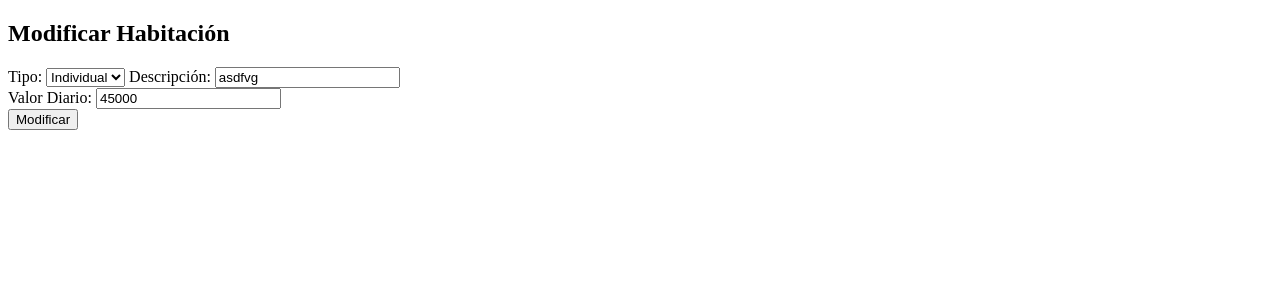
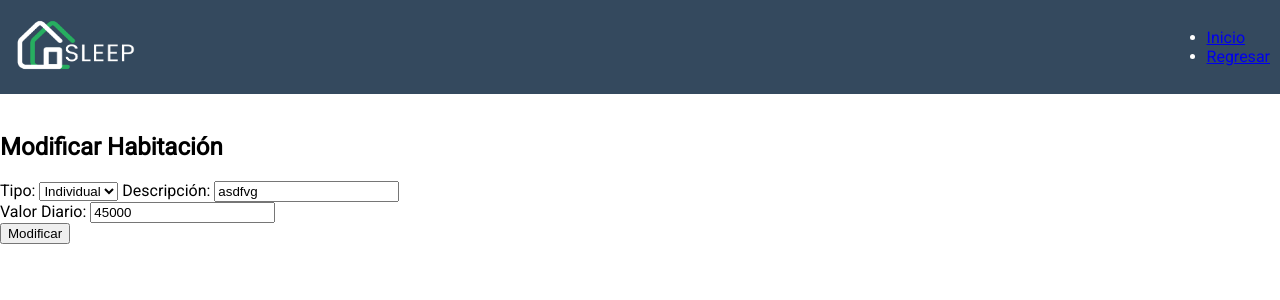
Before and after one commit to JonathanAristizabal/hotel, a PHP site: page /modificar_habitacion.php?numero=1 in a window 1280 px wide. Shown: the top 300 px of the page. Run offline with PHP 8.4, Linux system fonts and the light colour scheme; data comes from the database, SQL or seed files in the repository.

Commit message:
se generan estilos y encabezados en las pag nueva

```diff
--- a/assets/css/crear_cuenta.css
+++ b/assets/css/crear_cuenta.css
@@ -1,6 +1,10 @@
 /* Estilos generales */
+/* Utilizar la fuente Roboto */
+body, header, footer {
+    font-family: "Roboto", sans-serif;
+  }
+
 body {
-    font-family: Arial, sans-serif;
     margin: 0;
     padding: 0;
 }
--- a/assets/css/login.css
+++ b/assets/css/login.css
@@ -1,6 +1,10 @@
 /* Estilos generales */
+/* Utilizar la fuente Roboto */
+body, header, footer {
+    font-family: "Roboto", sans-serif;
+  }
+
 body {
-    font-family: Arial, sans-serif;
     margin: 0;
     padding: 0;
 }
--- a/assets/css/modificar_habitacion.css
+++ b/assets/css/modificar_habitacion.css
@@ -1,4 +1,19 @@
-Utilizar la fuente Roboto
+/* Estilos generales */
+/* Utilizar la fuente Roboto */
 body, header, footer {
   font-family: "Roboto", sans-serif;
 }
+
+body {
+  margin: 0;
+  padding: 0;
+}
+
+header {
+  background-color: #34495e;
+  color: #fff;
+  display: flex;
+  justify-content: space-between;
+  align-items: center;
+  padding: 10px;
+}
--- a/pages/crear_cuenta.php
+++ b/pages/crear_cuenta.php
@@ -58,6 +58,7 @@ if ($_SERVER["REQUEST_METHOD"] == "POST") {
     <meta charset="UTF-8">
     <meta name="viewport" content="width=device-width, initial-scale=1.0">
     <link rel="stylesheet" href="../assets/css/crear_cuenta.css">
+    <link rel="stylesheet" href="https://fonts.googleapis.com/css?family=Roboto&display=swap">
 
     <title>crear cuenta</title>
 </head>
--- a/pages/login.php
+++ b/pages/login.php
@@ -31,6 +31,7 @@ if ($_SERVER["REQUEST_METHOD"] == "POST") {
     <meta charset="UTF-8">
     <meta name="viewport" content="width=device-width, initial-scale=1.0">
     <link rel="stylesheet" href="../assets/css/login.css">
+    <link rel="stylesheet" href="https://fonts.googleapis.com/css?family=Roboto&display=swap">
     <title>login</title>
 </head>
 
--- a/pages/modificar_habitacion.php
+++ b/pages/modificar_habitacion.php
@@ -42,14 +42,34 @@ if ($_SERVER["REQUEST_METHOD"] == "POST") {
 }
 ?>
 
+
 <!DOCTYPE html>
-<html>
+<html lang="en">
+<head>
+    <meta charset="UTF-8">
+    <meta name="viewport" content="width=device-width, initial-scale=1.0">
+    <link rel="stylesheet" href="../assets/css/modificar_habitacion.css">
+    <link rel="stylesheet" href="https://fonts.googleapis.com/css?family=Roboto&display=swap">
+    <title>MOdificar_habitacion</title>
+</head>
+<body>
 
-<head>
-    <title>Modificar Habitación</title>
-</head>
-
+</body>
+</html>
 <body>
+    <!-- encabezado -->
+    <header>
+        <div id="logo">
+            <img src="../assets/img/logoclaro.png" alt="Logo del Hotel" width="135px" height="70px">
+        </div>
+        <nav>
+            <ul class="ul-encabezados">
+                <li><a href="index.php">Inicio</a></li>
+                <li><a href="login.php">Regresar</a></li>
+            </ul>
+        </nav>
+    </header>
+    <br>
     <h2>Modificar Habitación</h2>
     <form method="post">
 
--- a/pages/recuperar_contraseña.php
+++ b/pages/recuperar_contraseña.php
@@ -5,6 +5,7 @@
     <meta charset="UTF-8">
     <meta name="viewport" content="width=device-width, initial-scale=1.0">
     <link rel="stylesheet" href="css/recuperar_contraseña.css">
+    <link rel="stylesheet" href="https://fonts.googleapis.com/css?family=Roboto&display=swap">
     <title>Recuperar_contraseña</title>
 </head>
 
@@ -13,7 +14,7 @@
     <!-- encabezado -->
     <header>
         <div id="logo">
-            <img src="img/logoclaro.png" alt="Logo del Hotel" width="135px" height="70px">
+            <img src="../assets/img/logoclaro.png" alt="Logo del Hotel" width="135px" height="70px">
         </div>
         <nav>
             <ul class="ul-encabezados">
```
Also changed, not shown: assets/css/crear_habitacion.css (+19 -0 lines), assets/css/crear_reserva.css (+19 -0 lines), assets/css/modificar_cuenta.css (+16 -1 lines), assets/css/recuperar_contraseña.css (+5 -2 lines), assets/css/reservas.css (+19 -0 lines), pages/crear_reserva.php (+13 -0 lines), pages/modificar_cuenta.php (+18 -2 lines), pages/reservas.php (+16 -2 lines), assets/css/eliminar habitacion.css (deleted), assets/css/eliminar_reserva.css (deleted).
